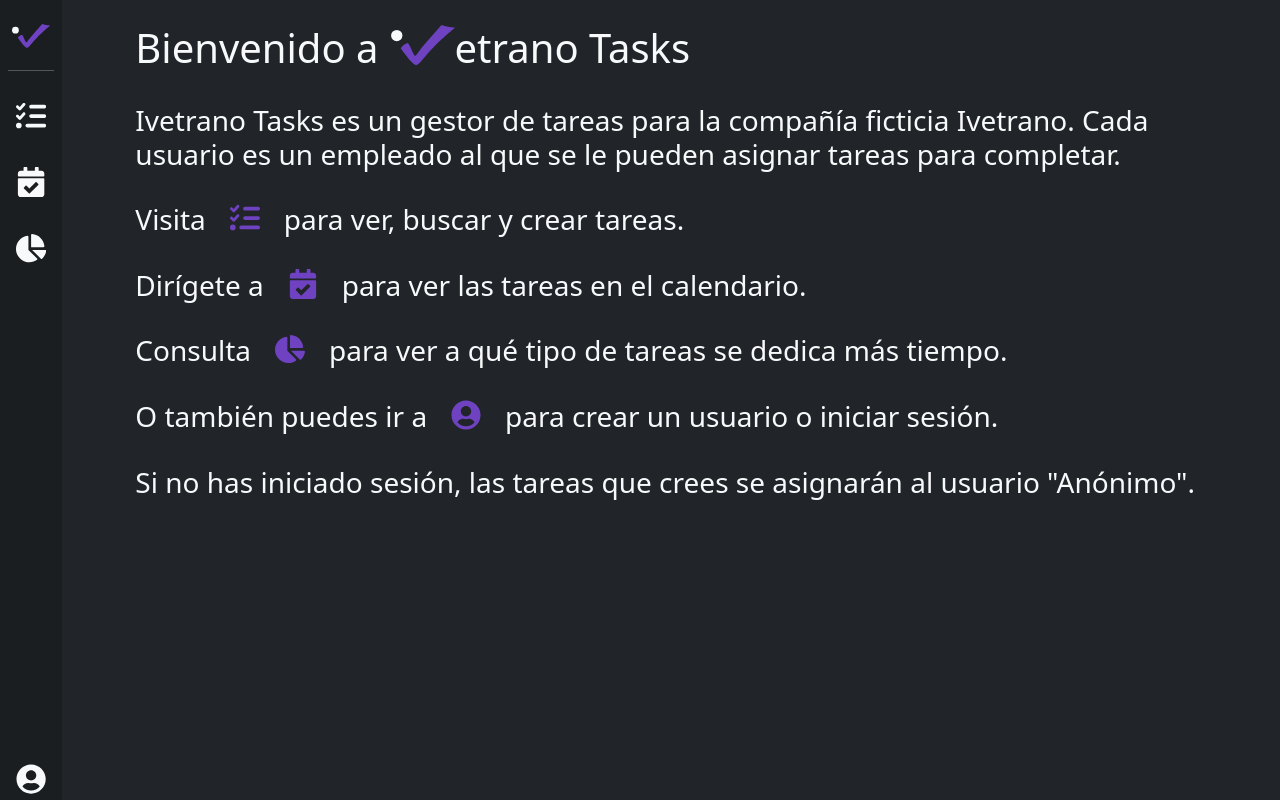
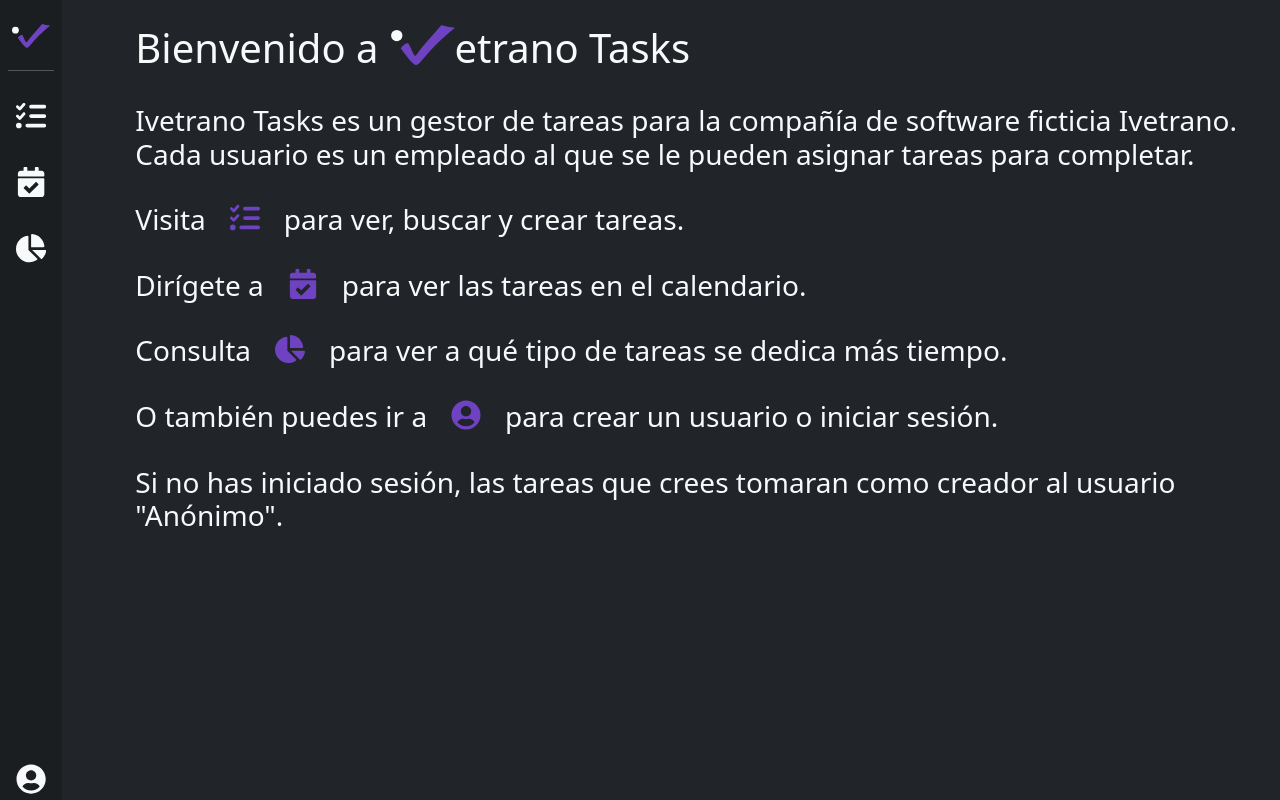
Before and after one commit to IVetrano/ivetrano_tasks_front, a React (Create React App) app: page / in a window 1280 px wide. Built offline with nearby package versions, Linux system fonts and the light colour scheme.

Commit message:
Se cambia un texto de la home

```diff
--- a/src/components/Home/Home.js
+++ b/src/components/Home/Home.js
@@ -20,7 +20,7 @@ const Home = () => {
 
       <motion.div initial={{ x: "100%", opacity: "0.001" }} animate={{ x: "0", opacity: "100" }} transition={{ delay: "1" }}>
         <Row className="my-4">
-          <Col xs="auto"><h3>Ivetrano Tasks es un gestor de tareas para la compañía ficticia Ivetrano. Cada usuario es un empleado al que se le pueden asignar tareas para completar.</h3></Col>
+          <Col xs="auto"><h3>Ivetrano Tasks es un gestor de tareas para la compañía de software ficticia Ivetrano. Cada usuario es un empleado al que se le pueden asignar tareas para completar.</h3></Col>
         </Row>
       </motion.div>
 
@@ -54,7 +54,7 @@ const Home = () => {
           <Col xs="auto"><FaUserCircle style={{ width: "30px", height: "30px", color: "#6f42c1" }} /></Col>
           <Col xs="auto"><h3>para crear un usuario o iniciar sesión.</h3></Col>
         </Row>
-        <Row><h3>Si no has iniciado sesión, las tareas que crees se asignarán al usuario "Anónimo".</h3></Row>
+        <Row><h3>Si no has iniciado sesión, las tareas que crees tomaran como creador al usuario "Anónimo".</h3></Row>
       </motion.div>
 
       <motion.div initial={{x: "100%", opacity: "0.001"}} animate={{x: "0", opacity: "100"}} transition={{delay: "6"}}>
```
